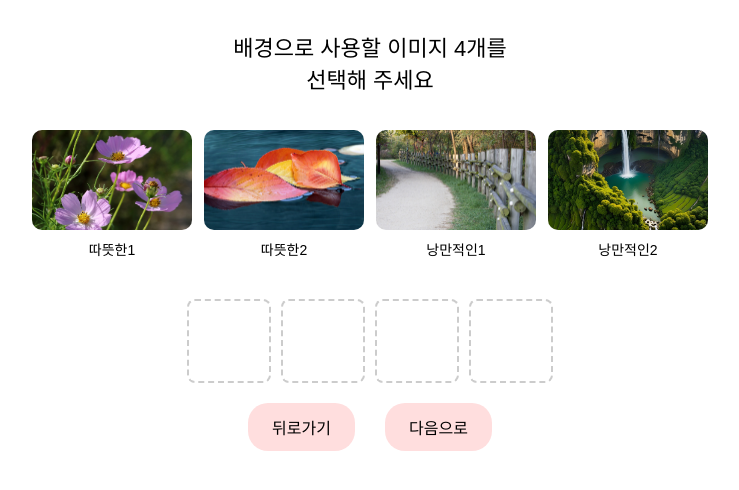
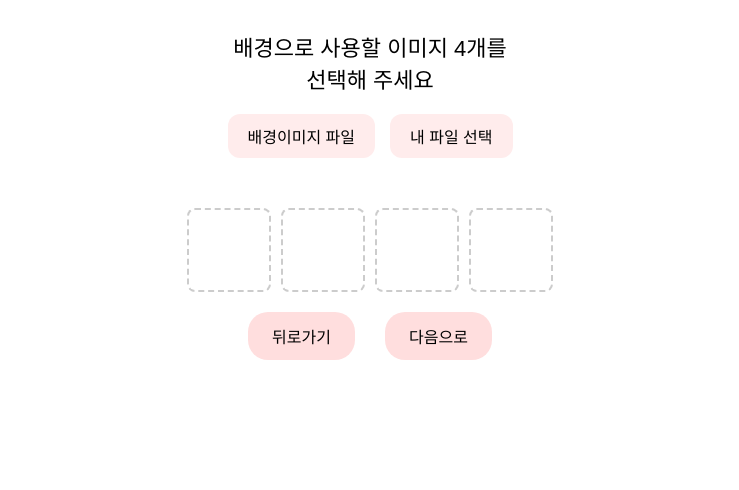
Before and after one commit to xeon-243859/ppongtok-app, a React (Vite) app: page /image/select in a window 1280 px wide. Shown: the top 490 px of the page, without its empty margins (270-1009 px from the left). Built offline with nearby package versions, Linux system fonts and the light colour scheme.

Commit message:
🧺 ImageSelectPage 구조 재정비: 테마 선택 연동 + 슬롯 방식 완성

```diff
--- a/src/pages/ImageSelectPage.css
+++ b/src/pages/ImageSelectPage.css
@@ -4,6 +4,7 @@
   align-items: center;
   padding: 30px;
   box-sizing: border-box;
+  min-height: 100vh;
 }
 
 .typing-text {
@@ -33,35 +34,27 @@
   }
 }
 
-.image-grid {
-  display: grid;
-  grid-template-columns: repeat(2, 1fr);
+.image-buttons {
+  display: flex;
   gap: 15px;
-  margin-bottom: 20px;
+  margin-bottom: 30px;
 }
 
-.image-box {
-  position: relative;
+.image-buttons button {
+  padding: 10px 20px;
+  font-size: 16px;
+  border: none;
+  background-color: #ffecec;
+  border-radius: 12px;
   cursor: pointer;
-}
-
-.image-box img {
-  width: 160px;
-  height: 100px;
-  object-fit: cover;
-  border-radius: 10px;
-}
-
-.label {
-  text-align: center;
-  margin-top: 5px;
-  font-size: 14px;
 }
 
 .preview-box {
   display: flex;
   gap: 10px;
   margin: 20px 0;
+  flex-wrap: wrap;
+  justify-content: center;
 }
 
 .preview-slot {
--- a/src/pages/ImageSelectPage.jsx
+++ b/src/pages/ImageSelectPage.jsx
@@ -1,35 +1,15 @@
-import React, { useState } from "react";
+import React, { useEffect, useState } from "react";
 import { useNavigate } from "react-router-dom";
 import "./ImageSelectPage.css";
 
-const images = [
-  { id: 1, src: "/backgrounds/cosmos.jpg", label: "따뜻한1" },
-  { id: 2, src: "/backgrounds/leaves.jpg", label: "따뜻한2" },
-  { id: 3, src: "/backgrounds/road.jpg", label: "낭만적인1" },
-  { id: 4, src: "/backgrounds/water.jpg", label: "낭만적인2" },
-];
+const ImageSelectPage = () => {
+  const navigate = useNavigate();
+  const [selectedImages, setSelectedImages] = useState([]);
 
-const ImageSelectPage = () => {
-  const [selectedImages, setSelectedImages] = useState(
-    JSON.parse(localStorage.getItem("selected-images")) || []
-  );
-  const navigate = useNavigate();
-
-  const handleImageClick = (image) => {
-    if (selectedImages.find((img) => img.id === image.id)) {
-      const updated = selectedImages.filter((img) => img.id !== image.id);
-      setSelectedImages(updated);
-      localStorage.setItem("selected-images", JSON.stringify(updated));
-    } else {
-      if (selectedImages.length < 4) {
-        const updated = [...selectedImages, image];
-        setSelectedImages(updated);
-        localStorage.setItem("selected-images", JSON.stringify(updated));
-      } else {
-        alert("최대 4장까지 선택할 수 있어요!");
-      }
-    }
-  };
+  useEffect(() => {
+    const saved = JSON.parse(localStorage.getItem("selected-images")) || [];
+    setSelectedImages(saved);
+  }, []);
 
   const handleRemove = (index) => {
     const updated = [...selectedImages];
@@ -40,15 +20,23 @@ const ImageSelectPage = () => {
 
   const handleNext = () => {
     if (selectedImages.length === 0) {
-      alert("배경으로 사용할 이미지를 1장 이상 선택해주세요!");
-    } else {
-      localStorage.setItem("selected-type", "image");
-      navigate("/music/select");
+      alert("이미지를 1장 이상 선택해주세요!");
+      return;
     }
+    localStorage.setItem("selected-type", "image");
+    navigate("/music/select");
   };
 
   const handleBack = () => {
     navigate("/love/form");
+  };
+
+  const handleTheme = () => {
+    navigate("/image/theme");
+  };
+
+  const handleMyFile = () => {
+    alert("🔧 내 파일 선택은 추후 구현 예정입니다.");
   };
 
   return (
@@ -58,19 +46,9 @@ const ImageSelectPage = () => {
         <div className="line2">선택해 주세요</div>
       </div>
 
-      <div className="image-grid">
-        {images.map((image) => (
-          <div
-            key={image.id}
-            className={`image-box ${
-              selectedImages.find((img) => img.id === image.id) ? "selected" : ""
-            }`}
-            onClick={() => handleImageClick(image)}
-          >
-            <img src={image.src} alt={image.label} />
-            <div className="label">{image.label}</div>
-          </div>
-        ))}
+      <div className="image-buttons">
+        <button onClick={handleTheme}>배경이미지 파일</button>
+        <button onClick={handleMyFile}>내 파일 선택</button>
       </div>
 
       <div className="preview-box">
```
